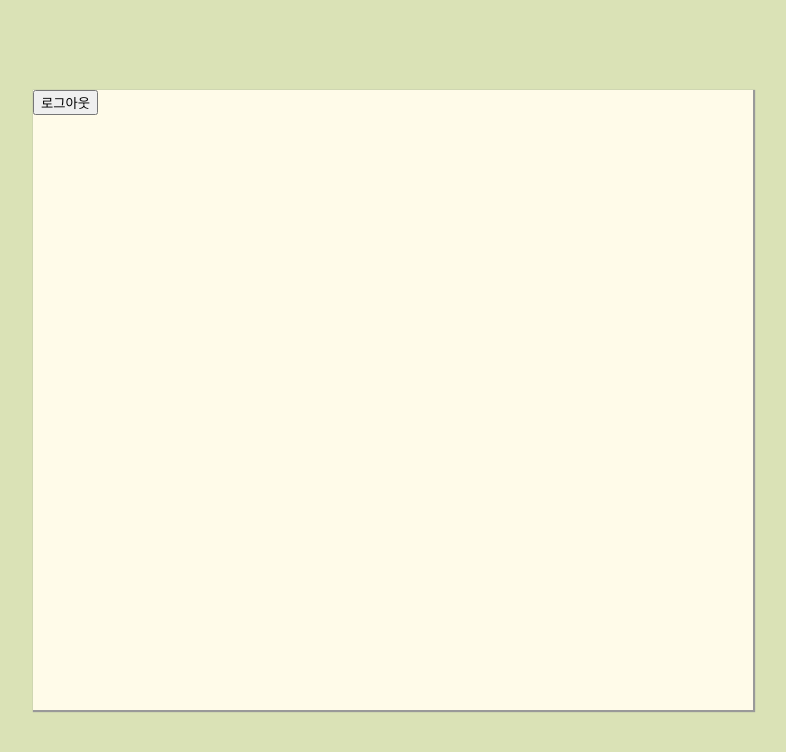
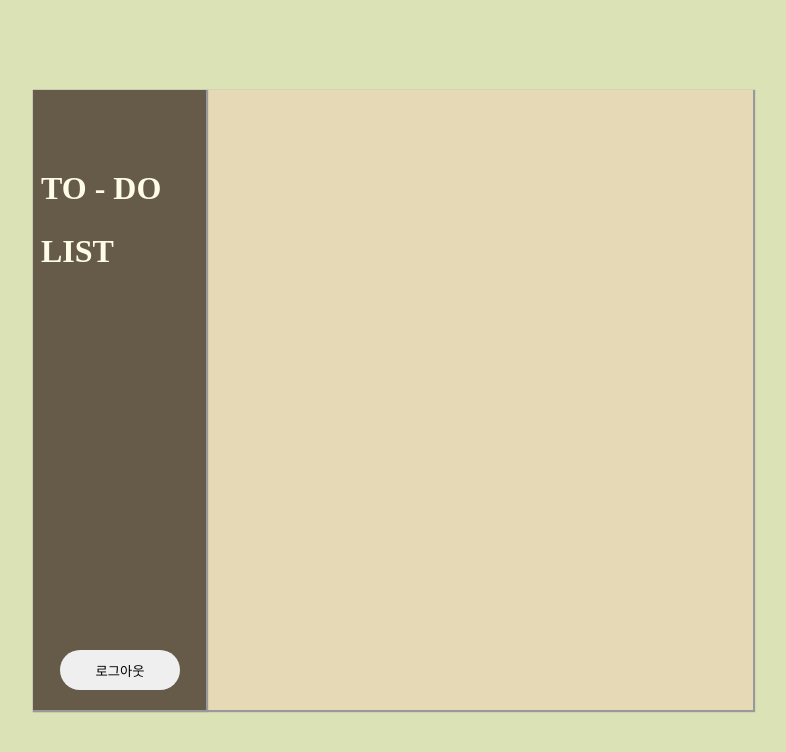
Before and after one commit to SJ0826/wanted-pre-onboarding-frontend, a React (Create React App) app: page /todo in a window 1280 px wide. Shown: the top 752 px of the page, without its empty margins (247-1033 px from the left). Built offline with nearby package versions, Linux system fonts and the light colour scheme; sample sign-in values are in the browser's storage.

Commit message:
[todo] feat: TodoHeader 추가

```diff
--- /dev/null
+++ b/src/ui/components/todo/TodoHeader.tsx
@@ -0,0 +1,43 @@
+import styled from 'styled-components'
+
+interface Props {
+  onClick: () => void
+}
+const TodoHeader = ({ onClick }: Props) => (
+  <Container>
+    <Title>
+      TO - DO <pre />
+      LIST
+    </Title>
+    <LogoutButton onClick={onClick}>로그아웃</LogoutButton>
+  </Container>
+)
+
+export default TodoHeader
+
+const Container = styled.div`
+  display: flex;
+  flex-direction: column;
+  background-color: #665a48;
+  box-shadow: 1px 1px 1px 1px #999;
+  width: 24%;
+`
+
+const Title = styled.h1`
+  color: #fffbe9;
+  margin-top: 80px;
+  margin-left: 8px;
+`
+
+const LogoutButton = styled.button`
+  position: absolute;
+  width: 120px;
+  height: 40px;
+  margin-left: 27px;
+  bottom: 20px;
+  border: none;
+  border-radius: 20px;
+  &:hover {
+    cursor: pointer;
+  }
+`
--- a/src/ui/pages/TodoList.tsx
+++ b/src/ui/pages/TodoList.tsx
@@ -1,9 +1,11 @@
 import { useEffect } from 'react'
 import { useNavigate } from 'react-router-dom'
+import styled from 'styled-components'
+import TodoHeader from '../components/todo/TodoHeader'
 
 const TodoList = () => {
   const navigate = useNavigate()
-  const onClickHandler = () => {
+  const onClickLogout = () => {
     localStorage.removeItem('token')
     navigate('/')
   }
@@ -11,7 +13,26 @@ const TodoList = () => {
   useEffect(() => {
     if (!localStorage.getItem('token')) navigate('/')
   }, [])
-  return <button onClick={onClickHandler}>로그아웃</button>
+  return (
+    <Container>
+      <TodoHeader onClick={onClickLogout} />
+      <TodoContainer></TodoContainer>
+    </Container>
+  )
 }
 
 export default TodoList
+
+const Container = styled.div`
+  display: flex;
+  flex-direction: row;
+  width: 100%;
+  height: 100vh;
+  max-height: 620px;
+  background-color: #e5d9b6;
+`
+
+const TodoContainer = styled.div`
+  display: flex;
+  flex-direction: column;
+`
```
